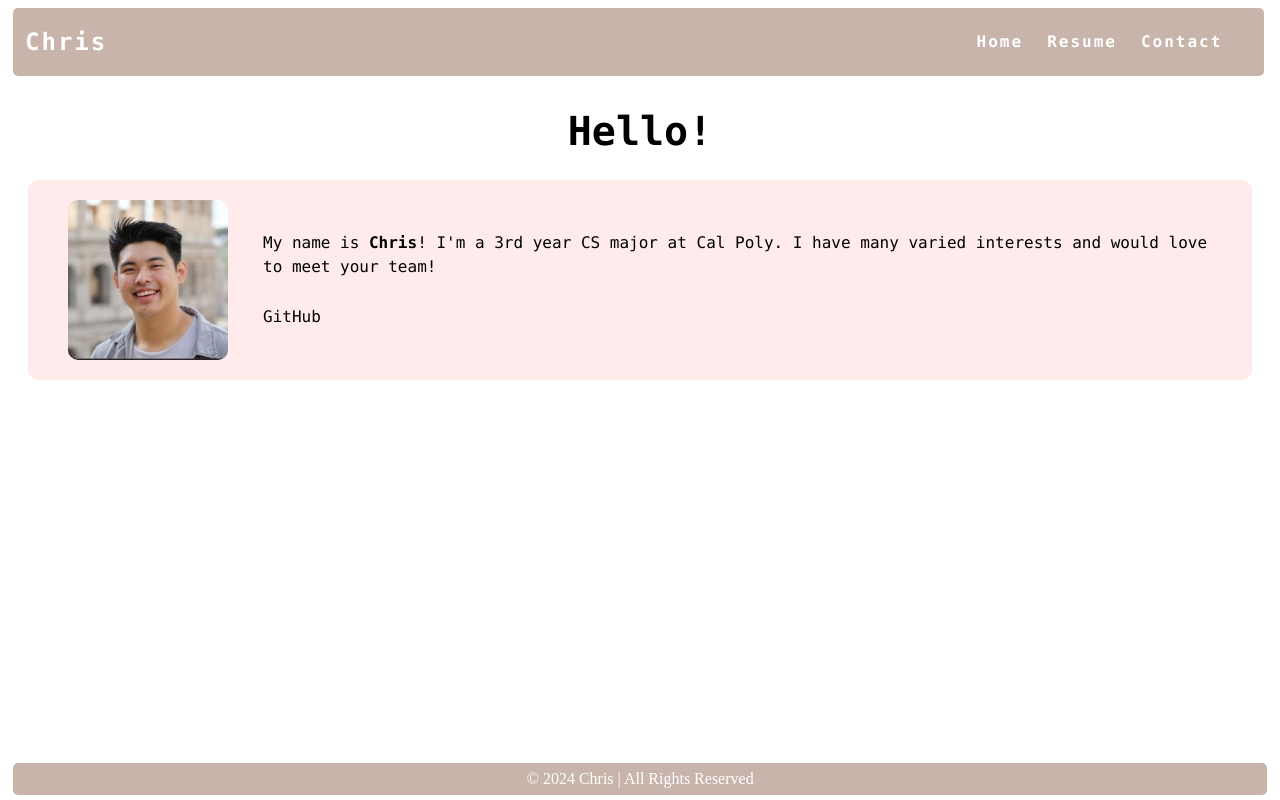
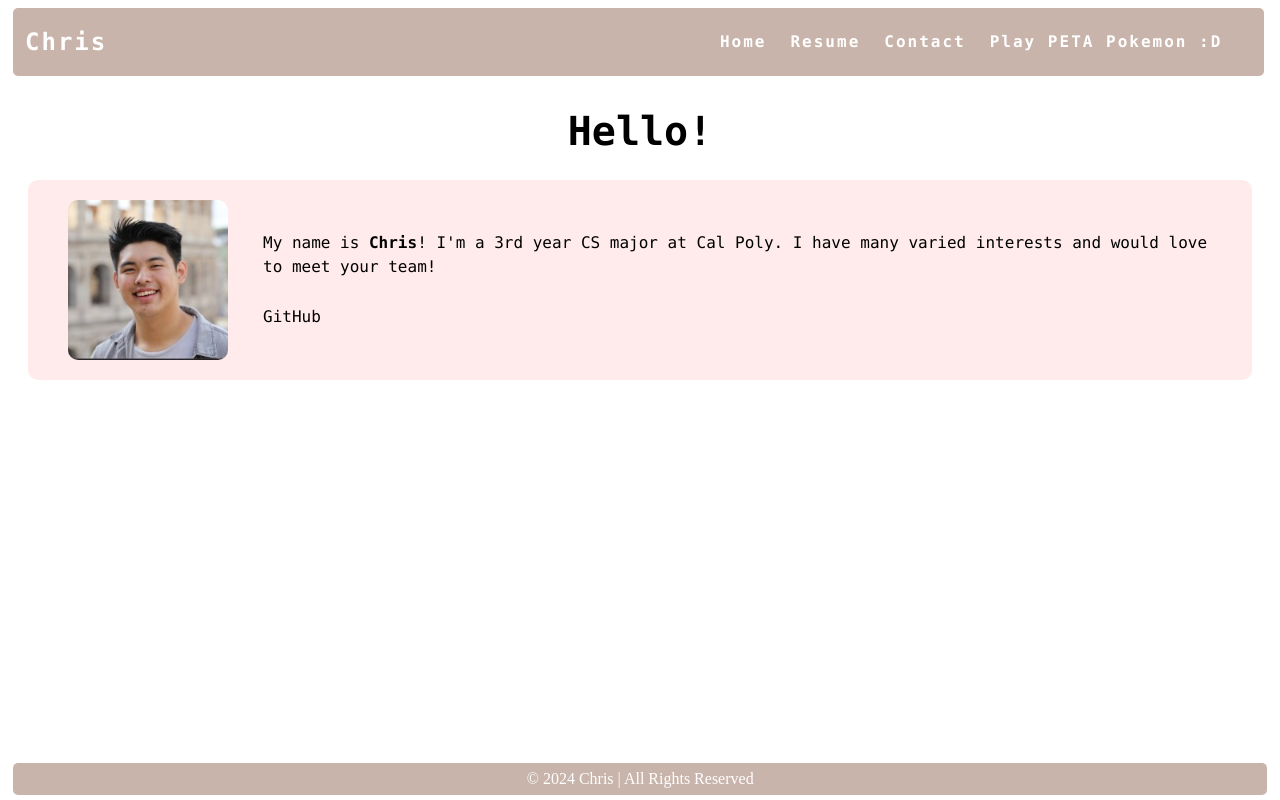
Before and after one commit to ChristopherYoeurng/christopheryoeurng.github.io, a plain HTML site: page index.html in a window 1280 px wide. Drawn offline with Linux system fonts and the light colour scheme.

Commit message:
Update index.html

```diff
--- a/index.html
+++ b/index.html
@@ -16,6 +16,7 @@
             <li><a href="portfolio.html">Portfolio</a></li> -->
             <li><a href="Christopher Yoeurng Apple.pdf">Resume</a></li>
             <li><a href="contact.html">Contact</a></li>
+            <li><a href="pokemon.html">Play PETA Pokemon :D</a></li>
         </ul>
     </nav>
     <main>
```
